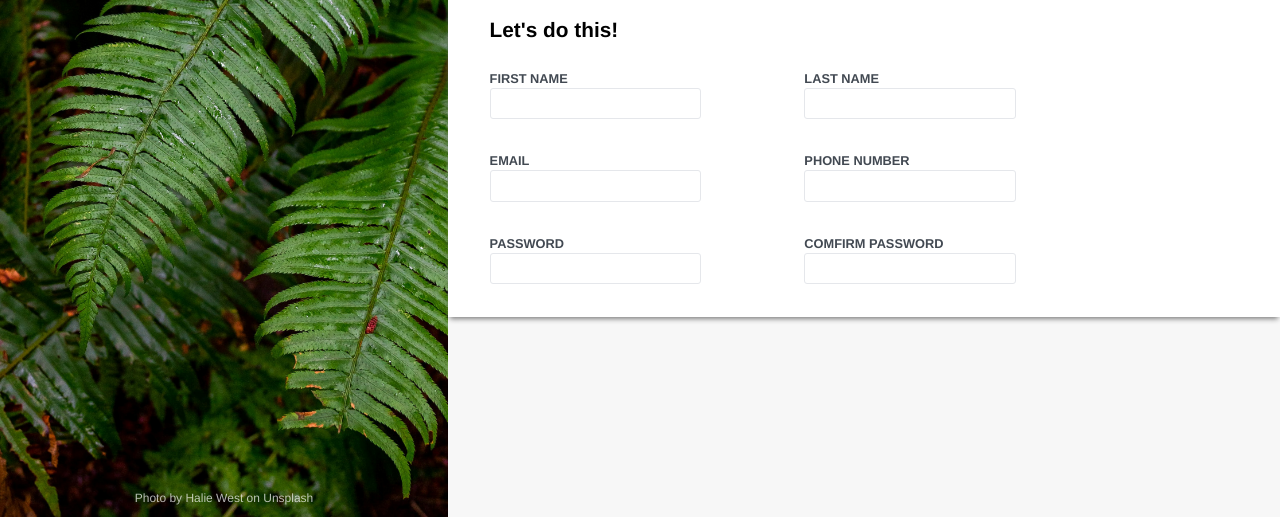
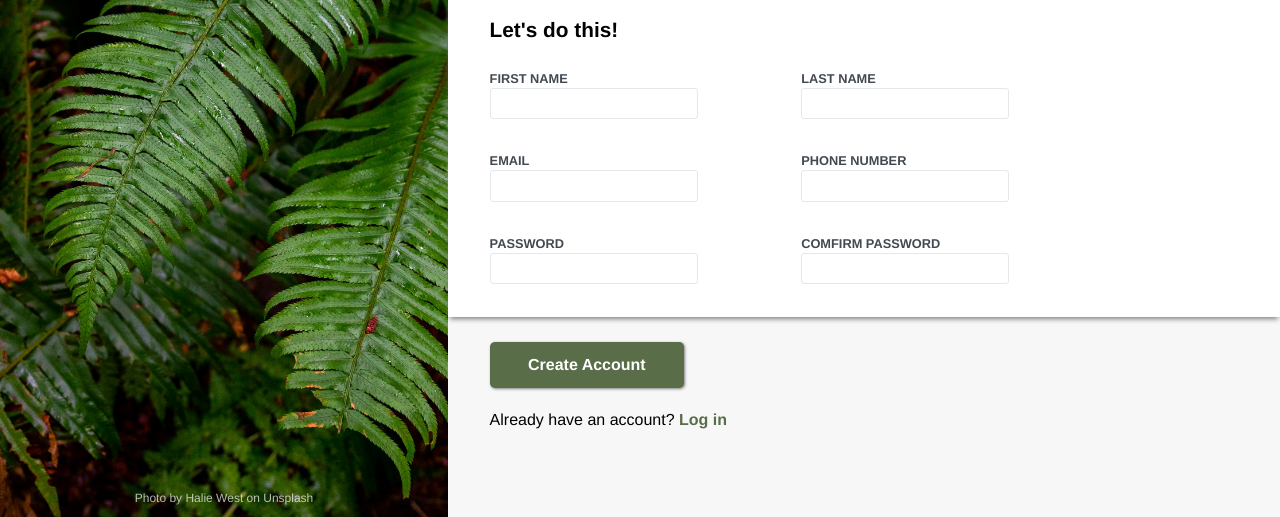
Before and after one commit to louisdeco/sign-up-form, a plain HTML site: page index.html in a window 1280 px wide. Shown: the part 283-800 px from the top of the page. Drawn offline with Linux system fonts and the light colour scheme.

Commit message:
Add bottom part of the left panel
Addition of the last part of the sign-up form con-
sisting of a button and a way to log in if an acc-
ount already exists.

```diff
--- a/css/styles.css
+++ b/css/styles.css
@@ -148,6 +148,7 @@ body {
     width: 100%;
     height: var(--right-panel-bottom-height);
     background-color: var(--right-panel-background-color);
+    padding: 3% 12% 0 5%;
 }
 
 p:nth-child(2){
@@ -176,7 +177,7 @@ p:nth-child(2){
 }
 
 .form-row input {
-    width: calc(10rem + 4vw);
+    width: calc(5rem + 10vw);
     height: calc(1.7rem + 0.5vh);
     padding: 5px;
     border: solid 1px #E5E7EB;
@@ -198,3 +199,25 @@ p:nth-child(2){
     font-weight: bold;
     color: #424952;
 }
+
+button {
+    background-color: #596D48;
+    border: none;
+    border-radius: 0.3rem;
+    color: white;
+    padding: calc(0.2rem + 1vh) calc(1.6rem + 1vw);
+    font-weight: bold;
+    cursor: pointer;
+    box-shadow: 1px 1px 3px grey;
+    margin-bottom: 1.2rem;
+}
+
+.log-in {
+    font-size: calc(0.6rem + 0.5vw);
+}
+
+.log-in a {
+    color: #596D48;
+    font-weight: bold;
+    cursor: pointer;
+}
--- a/index.html
+++ b/index.html
@@ -30,7 +30,7 @@
         </div>
         <div class="middle">
             <div class="text">Let's do this!</div>
-            <form action="" method="get" class="form">
+            <form action="" method="get" class="form" id="form">
                 <div class="right-form">
                     <div class="form-row">
                         <label for="first-name">FIRST NAME</label>
@@ -62,7 +62,8 @@
             </form>
         </div>
         <div class="bottom">
-
+            <button form="form">Create Account</button>
+            <div class="log-in">Already have an account? <a>Log in</a></div>
         </div>
     </div>
 </body>
```
